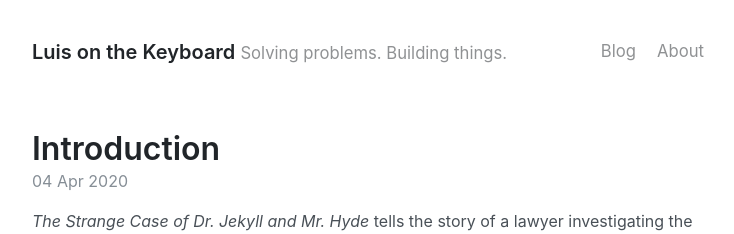
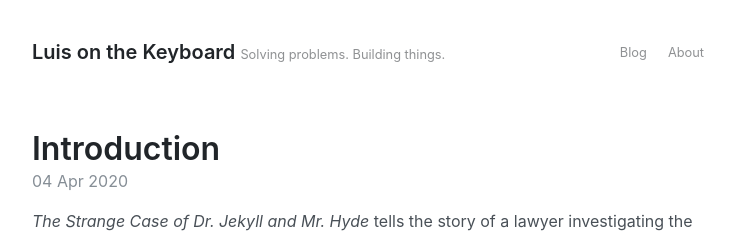
Before and after one commit to luisonthekeyboard/luisonthekeyboard.com, a Jekyll site: the page built from index.html, in a window 1280 px wide. Shown: the top 234 px of the page, without its empty margins (272-1006 px from the left). Built offline with Jekyll 4.4.1, drawn with Linux system fonts in a browser that asks for light colours; the list of posts is cut into pages by our own code.

Commit message:
Make <small> smaller

```diff
--- a/_sass/_masthead.scss
+++ b/_sass/_masthead.scss
@@ -19,6 +19,7 @@
   small {
     font-weight: 400;
     opacity: 0.5;
+    font-size: .8rem;
   }
 }
 
```
